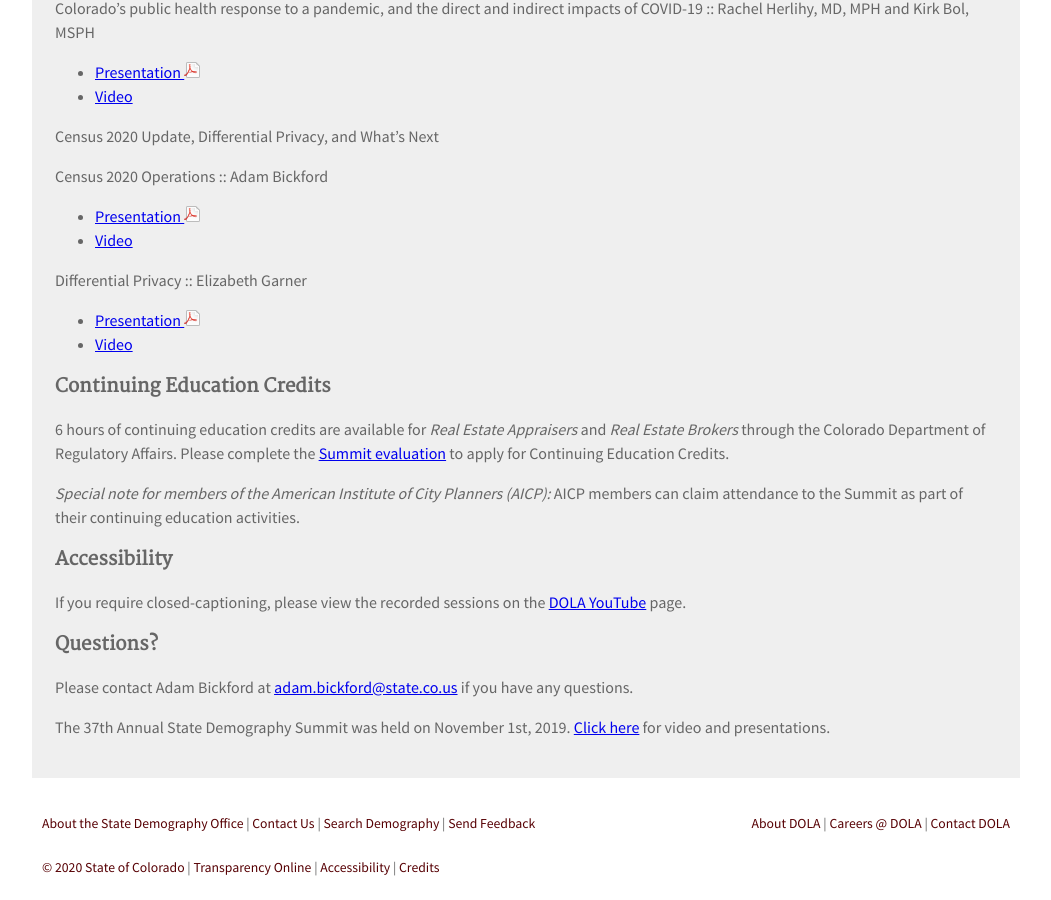
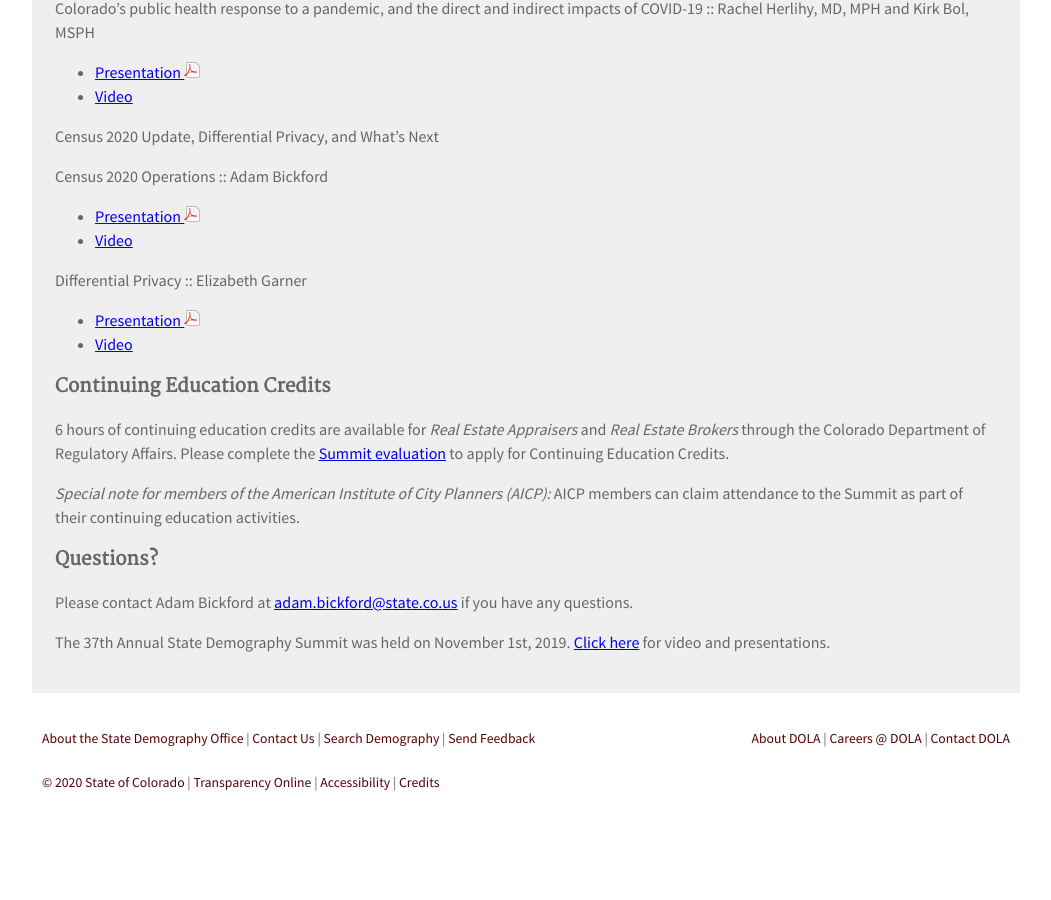
Before and after one commit to TBleess/Website_New, a Jekyll site: the page built from pages/9_Not_in_Menu/demography_summit_2020.md, in a window 1280 px wide and 900 px high, scrolled down 1562 px. Shown: the whole window, without its empty margins (114-1165 px from the left). Built offline with Jekyll 4.4.1, drawn with Linux system fonts in a browser that asks for light colours; after the commit the page ends 2377 px from its top, so only the background shows below that.

Commit message:
Update demography_summit_2020.md

```diff
--- a/pages/9_Not_in_Menu/demography_summit_2020.md
+++ b/pages/9_Not_in_Menu/demography_summit_2020.md
@@ -31,12 +31,10 @@ This one-day conference offers attendees the opportunity to learn about the most
 ### Summit Presentations and Video
 
   COVID-19 and Housing :: Rick M. Garcia
-
   - [Presentation ![pdf](/images/page_white_acrobat.png 'download pdf file')](https://drive.google.com/file/d/1-4GdAqLsnCoTc3sYc5Rr1qzNTLcktkCb/view?usp=sharing)
   - [Video](https://youtu.be/m4cI4EOPRVc)
 
   Where and Why is Colorado’s Current Population Changing? :: Nancy Gedeon
-
   - [Presentation ![pdf](/images/page_white_acrobat.png 'download pdf file')](https://drive.google.com/file/d/16J2LKEUH8W6J0gMX959ObBwrCg4F4egF/view?usp=sharing)
   - [Video](https://youtu.be/r1H3nJIp048)
 
@@ -84,9 +82,6 @@ Please complete the [Summit evaluation](https://docs.google.com/forms/d/e/1FAIpQ
 *Special note for members of the American Institute of City Planners (AICP):*
 AICP members can claim attendance to the Summit as part of their continuing education activities.
 
-### Accessibility
-If you require closed-captioning, please view the recorded sessions on the [DOLA YouTube](https://www.youtube.com/playlist?list=PLY2KCiAmSzyiDN1TJwp3WSdXjW_IP8vYW) page.
-
 ### Questions?
 Please contact Adam Bickford at [adam.bickford@state.co.us](mailto:adam.bickford@state.co.us) if you have any questions.
 
```
